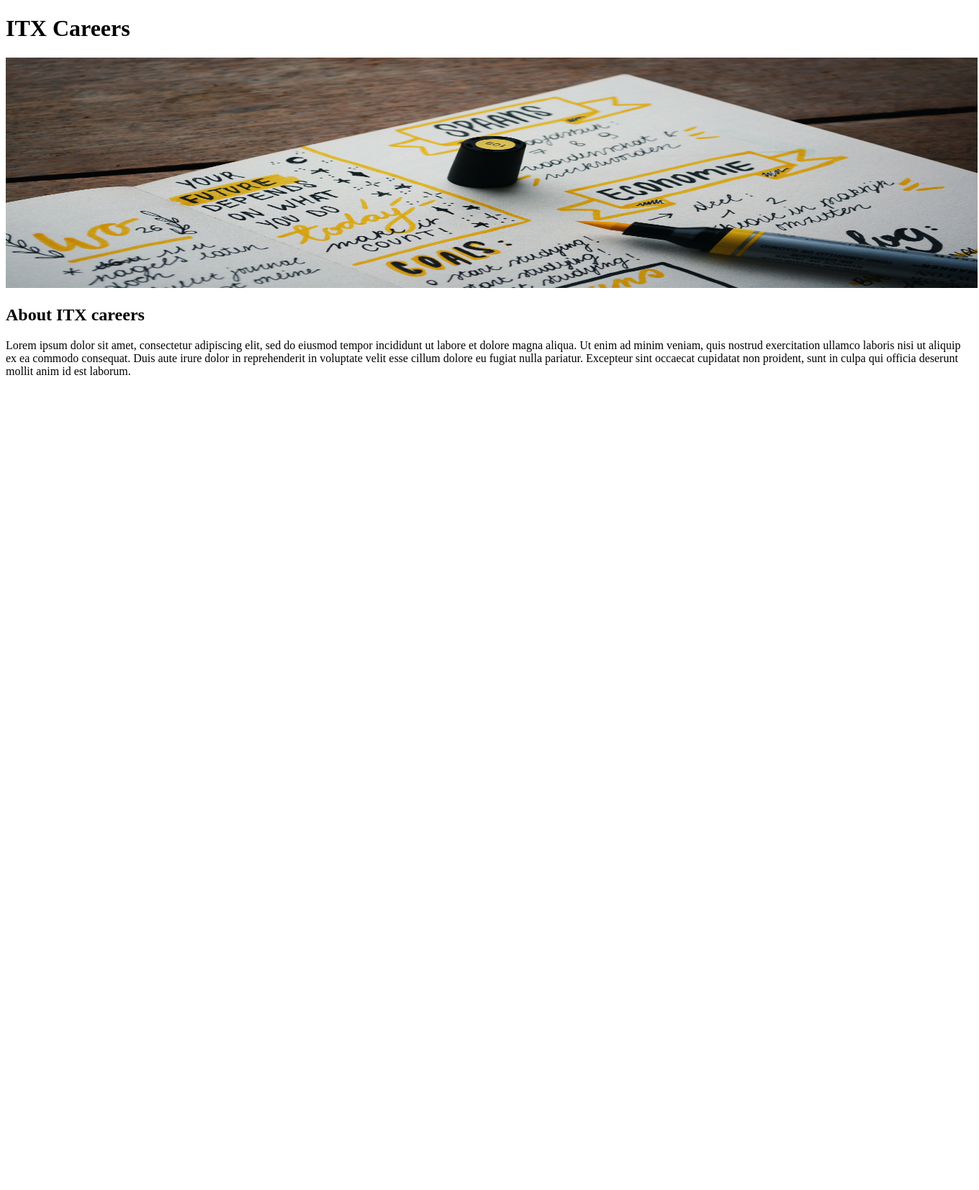
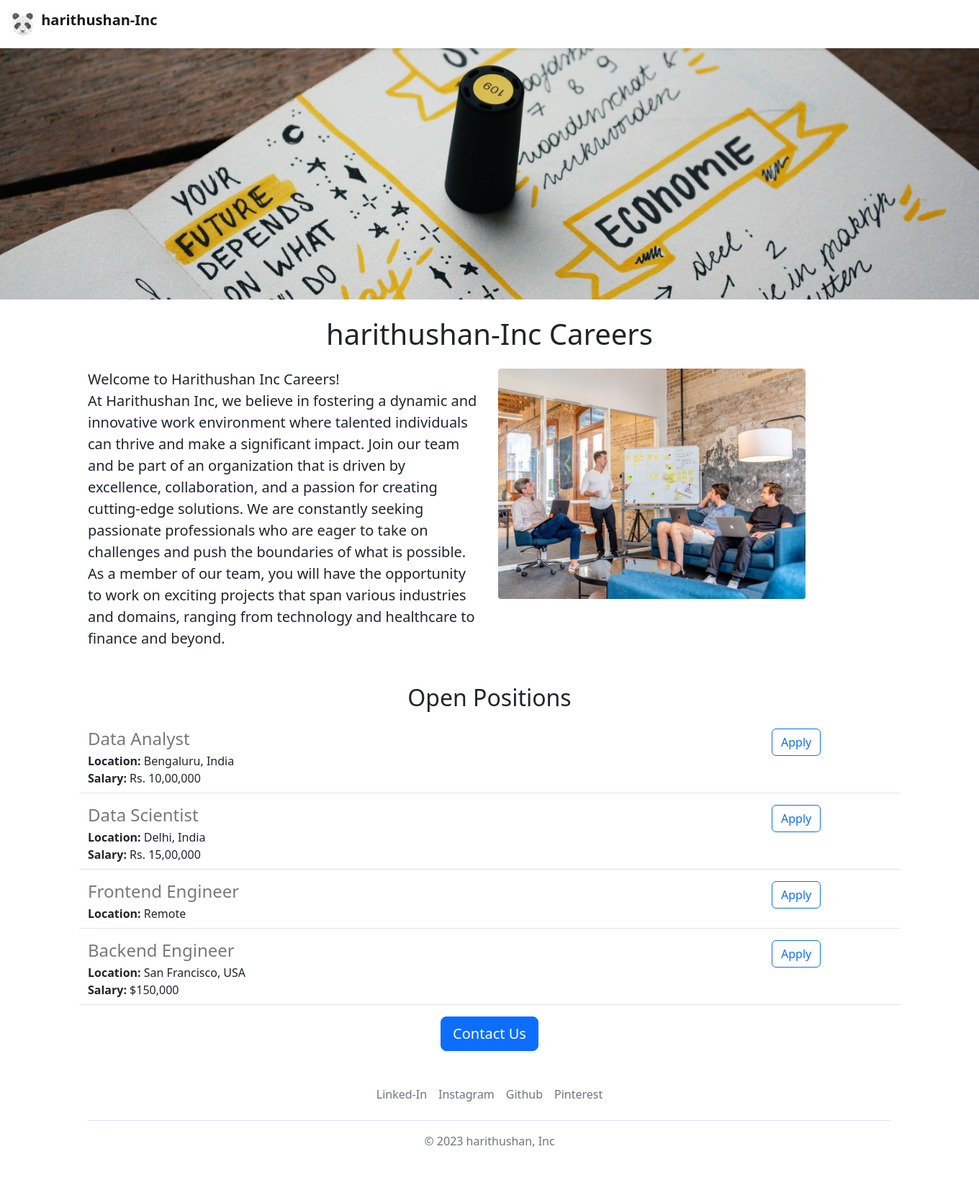
Before and after one commit to harithushan/career_website_v2, a Flask app: page / in a window 1360 px wide. Shown: the whole page at 72% size. Before the commit the page ends 521 px from the top, so only its background shows below. Run offline with Flask 3, Linux system fonts and the light colour scheme.

Commit message:
added bootstrap css footer nav templates

```diff
--- a/app.py
+++ b/app.py
@@ -32,7 +32,7 @@ JOBS = [
 def hello_user():
     return render_template('home.html',
                            jobs=JOBS,
-                           company_name='ITX')
+                           company_name='harithushan-Inc')
 
 @app.route("/api/jobs")
 def list_jobs():
--- /dev/null
+++ b/templates/footer.html
@@ -0,0 +1,12 @@
+<div class="container">
+  <footer class="py-3 my-4">
+    <ul class="nav justify-content-center border-bottom pb-3 mb-3">
+      <li class="nav-item"><a  target="_blank" href="https://www.linkedin.com/in/paramanathan-thushanthan" class="nav-link px-2 text-muted">Linked-In</a></li>
+      <li class="nav-item"><a  target="_blank" href="https://instagram.com/harithushan?igshid=ZGUzMzM3NWJiOQ==" class="nav-link px-2 text-muted">Instagram</a></li>
+
+      <li class="nav-item"><a target="_blank" href="https://github.com/harithushan" class="nav-link px-2 text-muted">Github</a></li>
+      <li class="nav-item"><a  target="_blank" href="https://pin.it/63zykLz" class="nav-link px-2 text-muted">Pinterest</a></li>
+    </ul>
+    <p class="text-center text-muted">&copy; 2023 harithushan, Inc</p>
+  </footer>
+</div>
--- a/templates/home.html
+++ b/templates/home.html
@@ -1,18 +1,50 @@
 <!DOCTYPE html>
-<html lang="en">
-<head>
-  <meta charset="UTF-8">
-  <meta http-equiv="X-UA-Compatible" content="IE=edge">
-  <meta name="viewport" content="width=device-width, initial-scale=1.0">
-  <title>ITX Careers</title>
-</head>
-<body>
-  <h1>ITX Careers</h1>
-  <img src="https://mycarreerwebsite--harithushan.repl.co/static/banner.jpg" height="320" width ="1350" >
-  <h2>About ITX careers</h2>
-  <p>
-    Lorem ipsum dolor sit amet, consectetur adipiscing elit, sed do eiusmod tempor incididunt ut labore et dolore magna aliqua. Ut enim ad minim veniam, quis nostrud exercitation ullamco laboris nisi ut aliquip ex ea commodo consequat. Duis aute irure dolor in reprehenderit in voluptate velit esse cillum dolore eu fugiat nulla pariatur. Excepteur sint occaecat cupidatat non proident, sunt in culpa qui officia deserunt mollit anim id est laborum.
-  </p>
+<html>
+  <head>
+    <title>harithushan-Inc Careers</title>
+    <meta charset="utf-8">
+    <meta name="viewport" content="width=device-width, initial-scale=1">
+    <link href="https://cdn.jsdelivr.net/npm/bootstrap@5.2.0-beta1/dist/css/bootstrap.min.css" rel="stylesheet" integrity="sha384-0evHe/X+R7YkIZDRvuzKMRqM+OrBnVFBL6DOitfPri4tjfHxaWutUpFmBp4vmVor" crossorigin="anonymous">
+    <style>
+      #banner {
+        height: 360px;
+        width: 100%;
+        object-fit:cover;
+        margin-bottom: 16px;
+      }
+    </style>
+  </head>
+  <body>
+    {% include 'nav.html' %}
+    <img class="img-fluid" id="banner" src="https://mycarreerwebsite--harithushan.repl.co/static/banner.jpg" >
+    <div class="container">
+      <h1 class="text-center mt-2 mb-4">
+        {{company_name}} Careers
+      </h1>
+      <div class="row" style="margin-bottom:32px">
+        <div class="col-md-6">
+      <p class="lead">
+       Welcome to Harithushan Inc Careers!<br>
 
-</body>
+At Harithushan Inc, we believe in fostering a dynamic and innovative work environment where talented individuals can thrive and make a significant impact. Join our team and be part of an organization that is driven by excellence, collaboration, and a passion for creating cutting-edge solutions.
+
+We are constantly seeking passionate professionals who are eager to take on challenges and push the boundaries of what is possible. As a member of our team, you will have the opportunity to work on exciting projects that span various industries and domains, ranging from technology and healthcare to finance and beyond.
+      </p>
+        </div>
+        <div class="d-none d-md-block col-md-6">
+        <img src="/static/people.jpg" style="height:320px;border-radius:4px;">
+        </div>
+      </div>
+      <h2 class="text-center mt-2 mb-4">Open Positions</h2>
+      <div>
+        {% for job in jobs %}
+          {% include 'jobitem.html' %}
+        {% endfor %}
+      </div>
+      <div class="text-center">
+      <a class="btn btn-primary btn-lg" href="mailto:harithushan2@gmail.com?subject=Question%20about%20Job%20Opernings&body=My%20name%3A%20%3Cyour%20name%20here%3E%0D%0A%0D%0AMy%20questions%3A%20%3Center%20question%20here%3E%0D%0A">Contact Us</a>
+      </div>
+    </div>
+    {% include 'footer.html' %}
+  </body>
 </html>
--- /dev/null
+++ b/templates/jobitem.html
@@ -0,0 +1,20 @@
+<div class="border-bottom row" style="margin-bottom:16px;padding-bottom:8px;">
+  <div class="col-10">
+    <h4
+      style="color:rgb(120,120,120); margin-bottom:4px;">
+      {{job['title']}}
+    </h4>
+    <div>
+      <b>Location:</b> {{job['location']}}
+    </div>
+    {% if 'salary' in job %}
+    <div>
+      <b>Salary:</b> {{job['salary']}}
+    </div>
+    {% endif %}
+  </div>
+  <div class="col-2 padding-right:16px">
+    <a href="mailto:harithushan2@gmail.com?subject=Application%20for%20{{job['title']}}&body=My%20Name%20%3A%20%3Cyour%20name%20here%3E%0D%0AMy%20resume%20%3A%20%3Cresume%20link%3E%0D%0AMy%20Linked-In%20%3A%20%3Clinked-In%20link%3E" type="button" class="btn btn-outline-primary float-right align-middle" >Apply</a>
+  </div>
+
+</div>
--- /dev/null
+++ b/templates/nav.html
@@ -0,0 +1,9 @@
+<nav class="navbar shadow-sm fixed-top bg-white">
+  <div class="container-fluid">
+    <a class="navbar-brand" href="#">
+      <img src="/static/logo.jpg" alt="" width="40" height="40" class="d-inline-block align-text-top">
+      <b>harithushan-Inc</b>
+    </a>
+  </div>
+</nav>
+<div style="height:56px"></div>
```
Also changed, not shown: static/logo.jpg (added), static/people.jpg (added), 1 other file.
